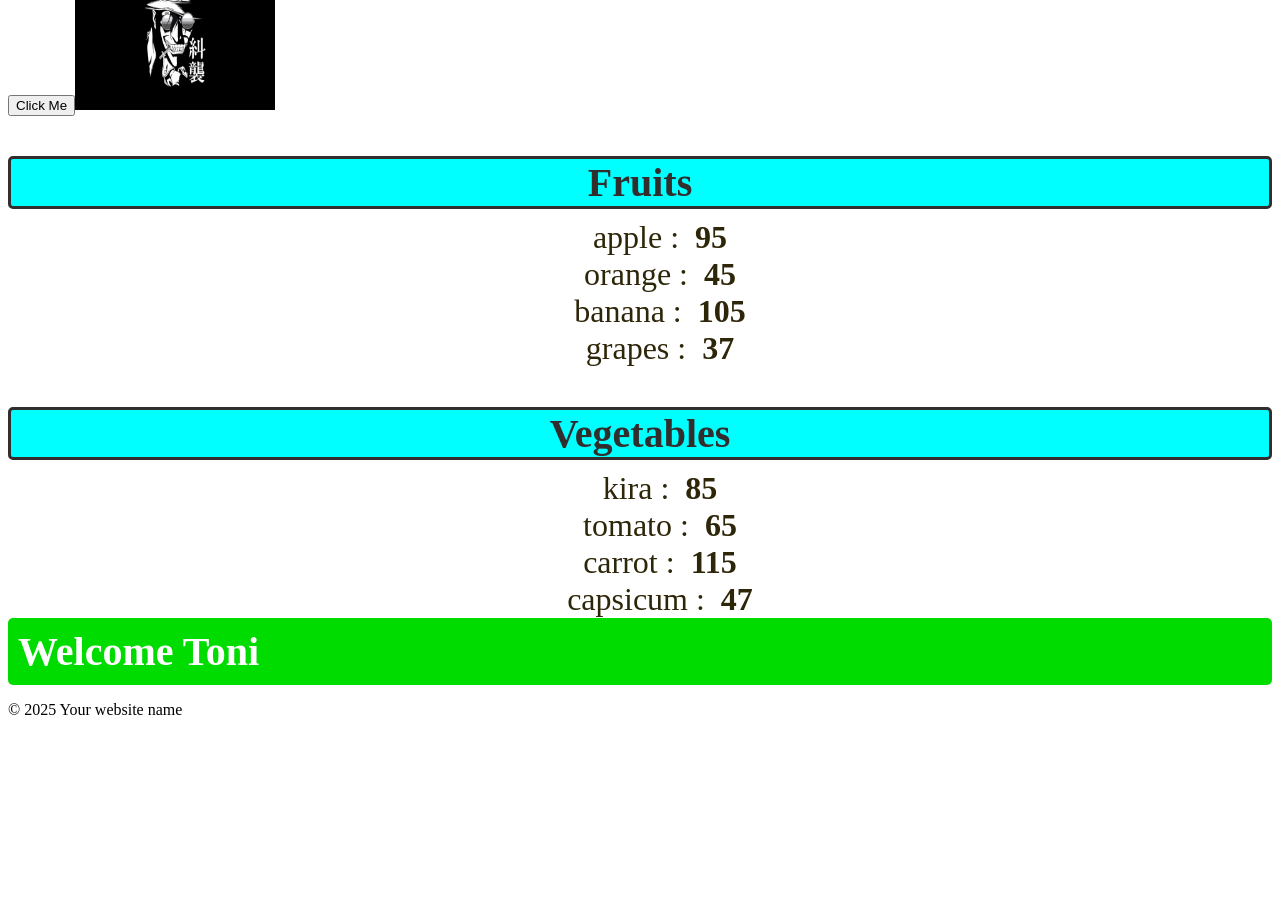
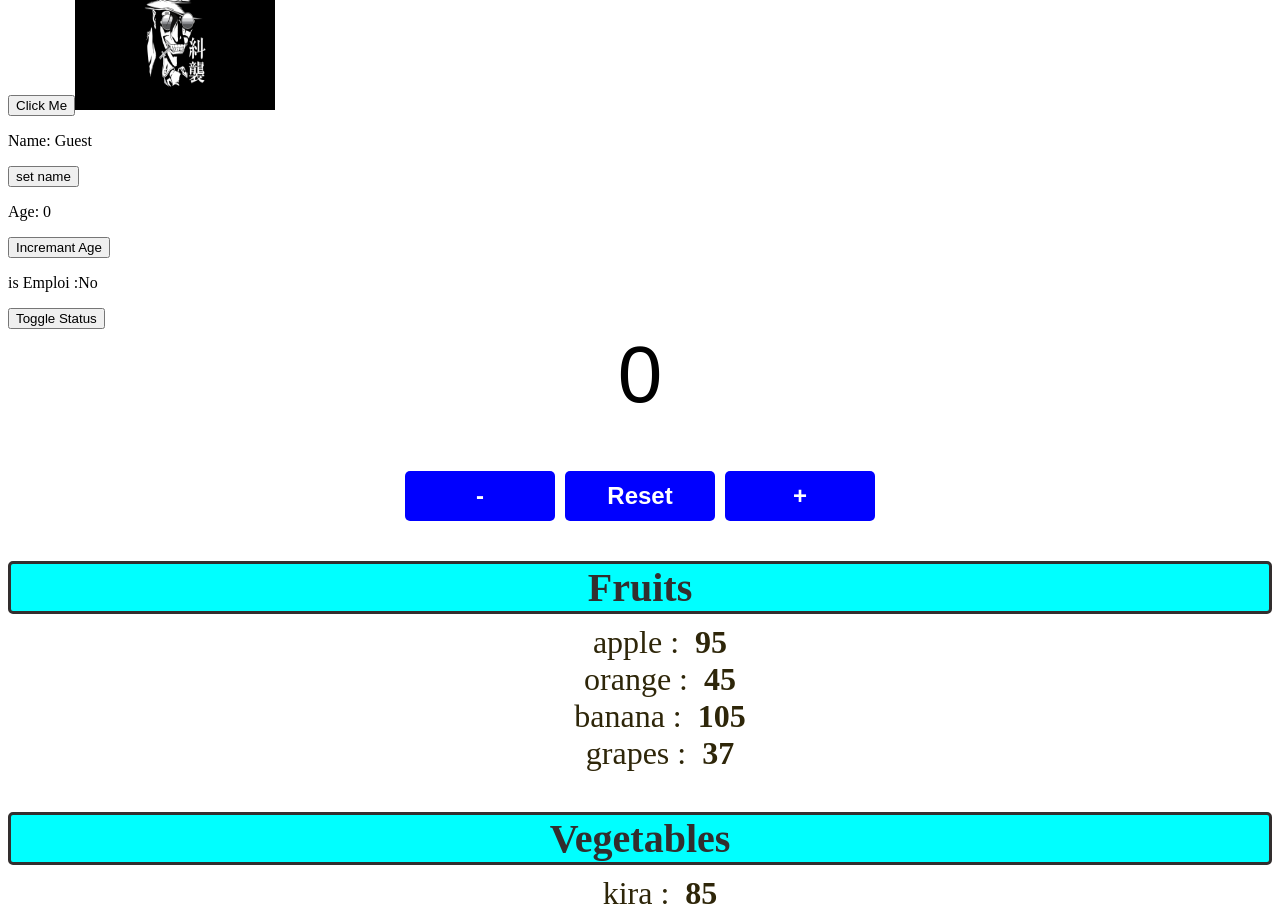
Before and after one commit to Vamsi-009/React-Application, a React (Vite) app: page / in a window 1280 px wide. Shown: the part 800-1718 px from the top of the page. Before the commit the page ends 1535 px from the top, so only its background shows below. Built offline with nearby package versions, Linux system fonts and the light colour scheme.

Commit message:
useState-hook

```diff
--- a/src/App.jsx
+++ b/src/App.jsx
@@ -7,6 +7,8 @@ import UserGreeting from "./UserGreeting"
 import List from "./List"
 import Button from "./Button"
 import Profile from "./Profile"
+import MyComponent from "./MyComponent"
+import Countere from "./Countere"
 
 
 function App() {
@@ -34,6 +36,8 @@ const fruits = [
     <Student name = "rupendra" age ="24" isStudent = {true} />
     <Button />
     <Profile />
+    <MyComponent />
+    <Countere />
 
 
      {fruits.length > 0 && <List items={fruits} category="Fruits" />}
--- /dev/null
+++ b/src/Countere.jsx
@@ -0,0 +1,27 @@
+import React,{useState} from "react";
+
+function Countere(){
+
+    const [count, setCount] = useState(0);
+
+    const increment = () =>{
+        setCount( count+1);
+    }
+    const decrement = () =>{
+        setCount( count-1);
+    }
+
+       const reset = () =>{
+        setCount(0);
+    }
+
+    return( <div className="counter-container">
+        <p className="counter-display">{count}</p>
+        <button className="counter-button" onClick={decrement}>-</button>
+         <button className="counter-button" onClick={reset}>Reset</button>
+          <button className="counter-button" onClick={increment}>+</button>
+
+    </div>)
+
+}
+export default Countere;
--- /dev/null
+++ b/src/MyComponent.jsx
@@ -0,0 +1,34 @@
+import React, {useState} from "react";
+
+function MyComponent(){
+
+    const [name, setName] =useState("Guest");
+    const [age, setAge] =useState(0);
+    const [isEmploid, setIsEmploid] =useState(false);
+
+    const updateName = () =>{
+        setName("Vamsi");
+    }
+
+    const incrementAge = () =>{
+        setAge (age + 1);
+    }
+
+    const toggleEmploidStatus = () =>{
+        setIsEmploid(!isEmploid);
+    }
+
+    return(<>
+           <p>Name: {name}</p>
+           <button onClick={updateName}>set name</button>
+
+            <p>Age: {age}</p>
+           <button onClick={incrementAge}>Incremant Age</button>
+
+           <p>is Emploi :{isEmploid ? "Yes" : "No"}</p>
+           <button onClick={toggleEmploidStatus}>Toggle Status</button>
+
+    </>)
+
+}
+export default MyComponent;
--- a/src/index.css
+++ b/src/index.css
@@ -69,3 +69,28 @@
   color: hsl(0, 0%, 45%);
   cursor: pointer;
 }
+
+.counter-container{
+  text-align: center;
+  font-family: Arial, Helvetica, sans-serif;
+}
+.counter-display{
+  font-size: 5em;
+  margin-top: 0;
+  margin-bottom: 50px;
+}
+.counter-button{
+  width: 150px;
+  height: 50px;
+  font-size: 1.5em;
+  font-weight: bold;
+  margin:0px 5px;
+  background-color: blue;
+  color: white;
+  border: none;
+  border-radius: 5px;
+  cursor: pointer;
+}
+.counter-button:hover{
+  background-color: aqua;
+}
```
